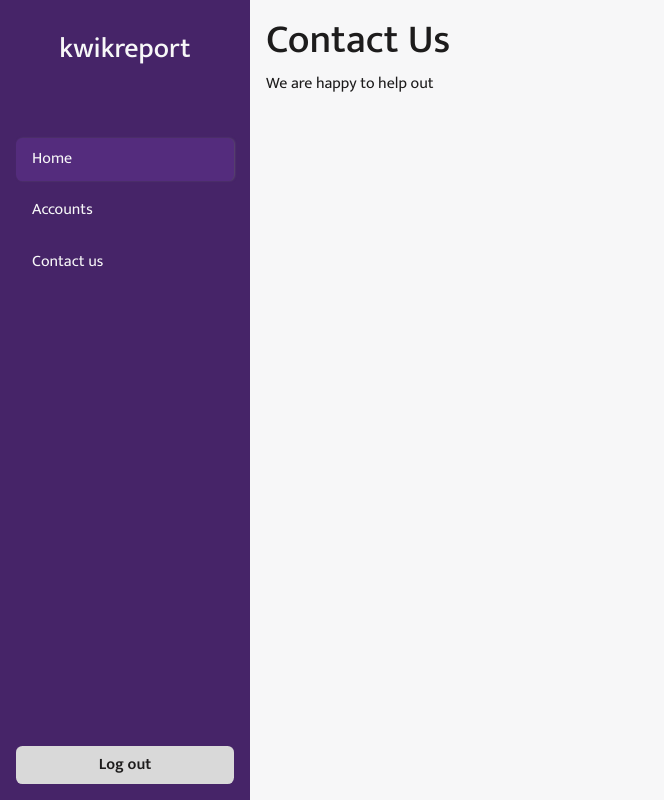
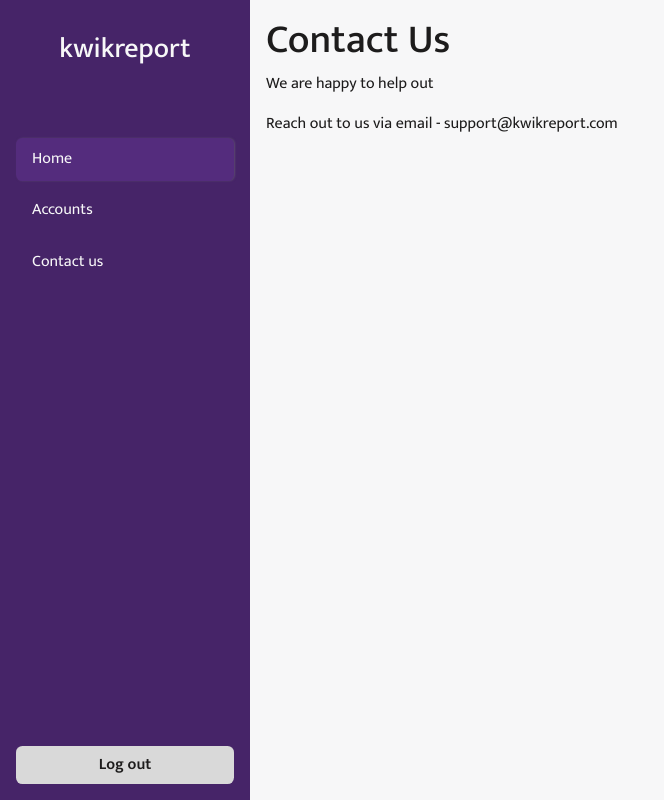
Before and after one commit to jerrywonderr/kwikreport, a Django app: page /contact/ in a window 1280 px wide. Shown: the whole page, without its empty margins (0-664 px from the left). Run offline with Django 4.2, Linux system fonts and the light colour scheme; the visitor is signed in with stand-in values (Sample User, id 1); some libraries are stand-ins or nearby versions.

Commit message:
feat: :sparkles: add email to contact us page

```diff
--- a/pages/templates/contact.html
+++ b/pages/templates/contact.html
@@ -7,6 +7,7 @@
     <div class="col-12">
       <h1>Contact Us</h1>
       <p class="current-time-text">We are happy to help out</p>
+      <p>Reach out to us via email - support@kwikreport.com</p>
     </div>
   </div>
 </div>
```
